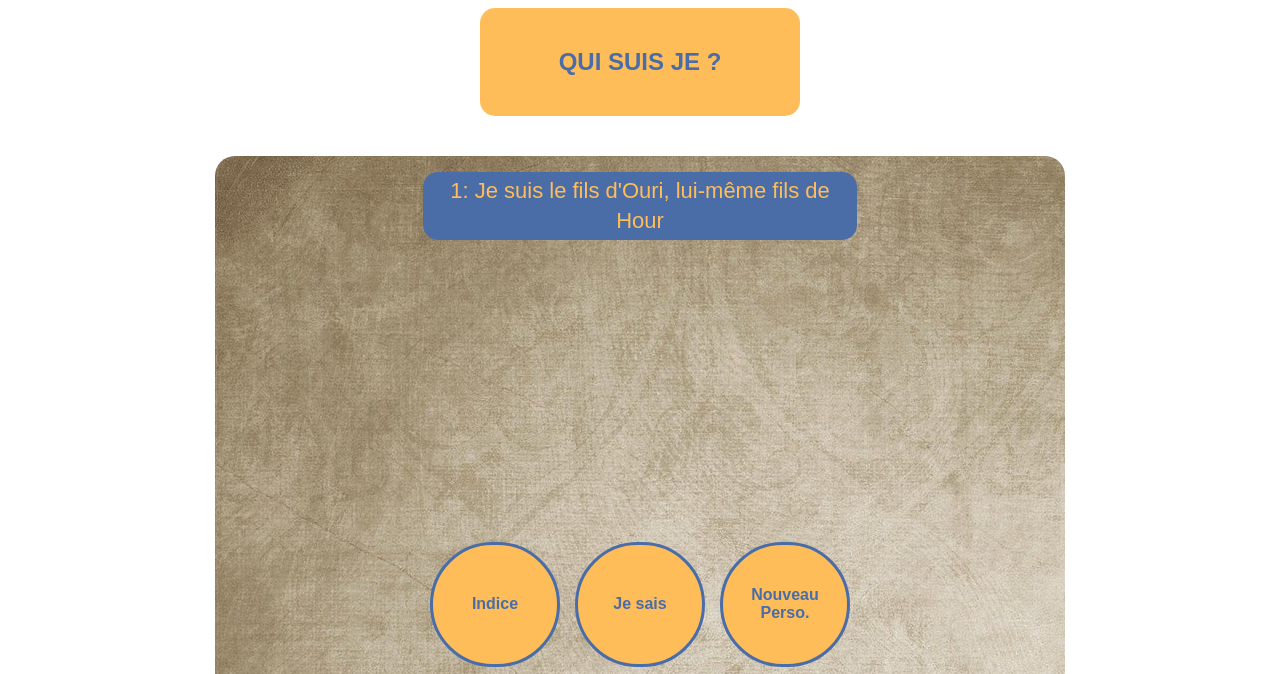
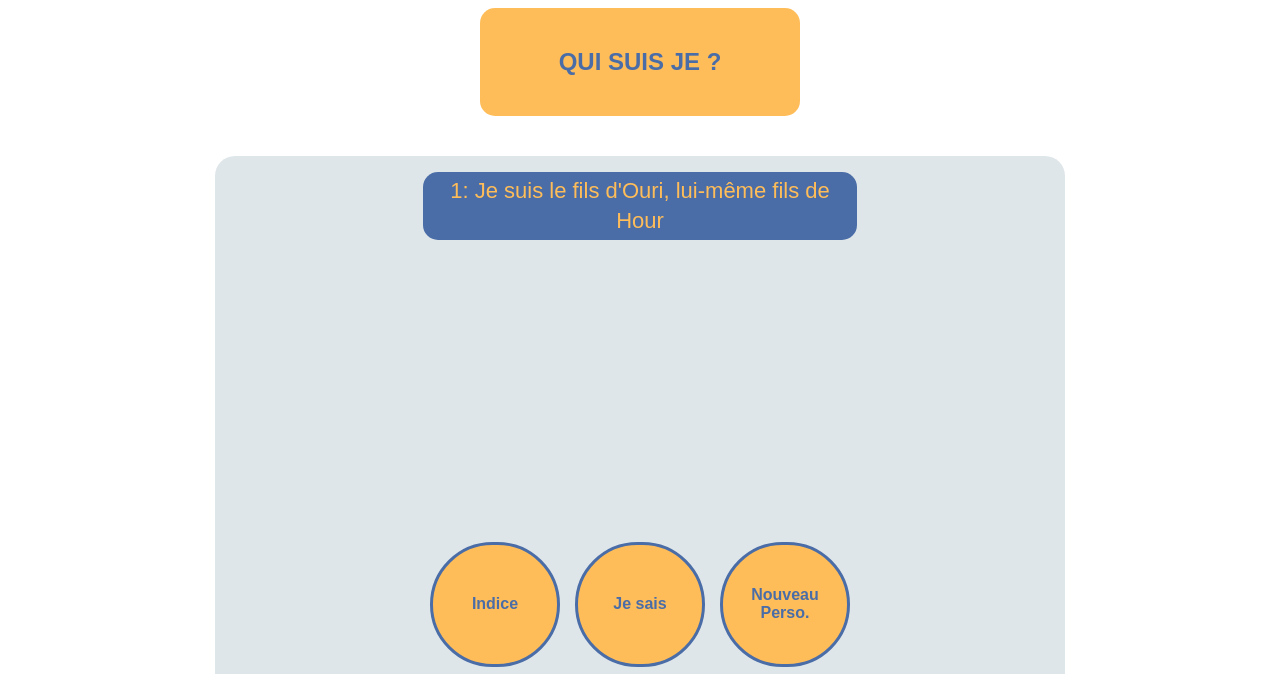
Before and after one commit to jaeldeveloppeur/jwgame, a plain HTML site: page jeu.html in a window 1280 px wide. Shown: the part 126-800 px from the top of the page. Drawn offline with Linux system fonts and the light colour scheme.

Commit message:
changement backgroundcolor carte

```diff
--- a/stylesjeu.css
+++ b/stylesjeu.css
@@ -84,7 +84,8 @@ header nav a:hover{
     height: 100%;
     min-height: 600px;
     border-radius: 20px;
-    background-image: url(images/old-2012064_1920.jpg);
+/*    background-image: url(images/old-2012064_1920.jpg);*/
+    background-color: #dfe6e9;
     padding: 0px 10px;
     margin-bottom: 60px;
 }
```
